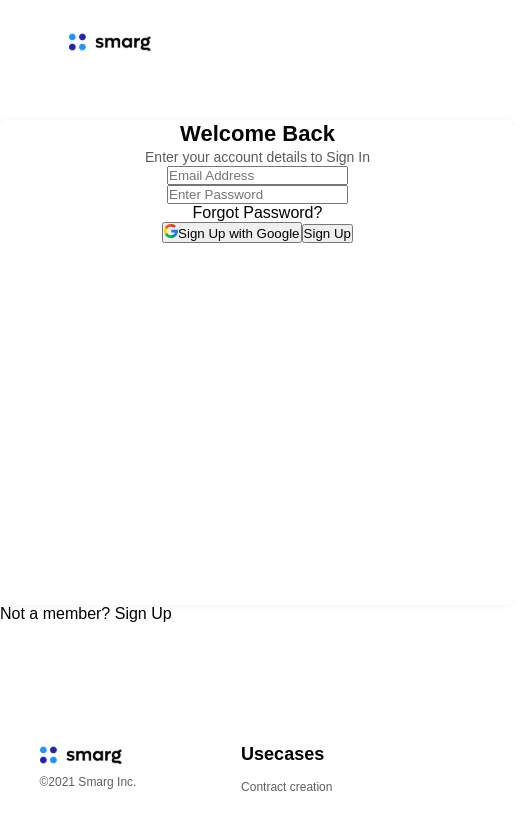
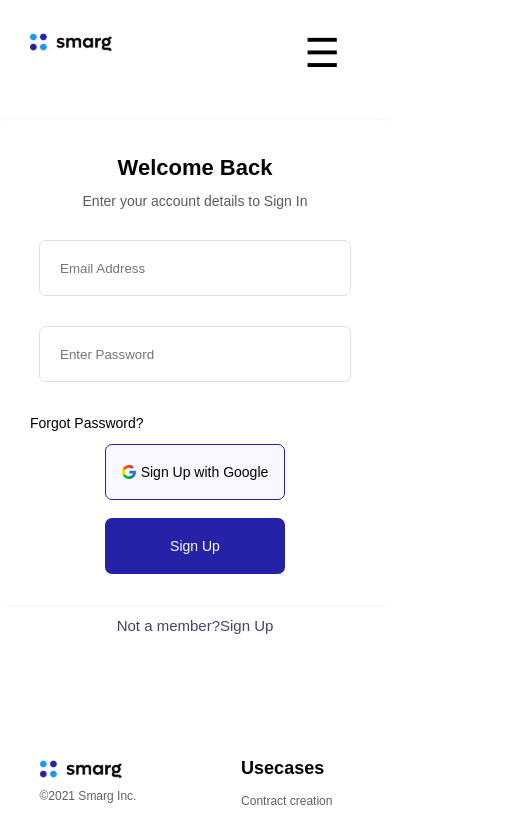
Before and after one commit to kennyjosef/smarg, a React (Create React App) app: page /signin in a window 390 px wide. Shown: the top 813 px of the page, 515 px wide, since content can reach past the window. Built offline with nearby package versions, Linux system fonts and the light colour scheme.

Commit message:
worked on signIn mobile view

```diff
--- /dev/null
+++ b/src/Components/Dashboard/Dashboard.css
@@ -0,0 +1,27 @@
+.top{
+    margin-top: 200px;
+    position: relative;
+}
+.bigger{
+    background-color: #09005D;
+    height: 900px;
+    width: 100%;
+}
+.posi{
+    position: absolute;
+    top: -200px;
+    left: 250px;
+}
+@media screen and (max-width:768px) {
+    .top{
+        width: 100%;
+        margin-top: 0px;
+    }
+    .posi img{
+        max-width: 100%;
+    }
+    .posi{
+        display: none;
+        margin-top: 20px;
+    }
+}
--- /dev/null
+++ b/src/Components/Dashboard/Dashboard.js
@@ -0,0 +1,19 @@
+import React from 'react'
+import Logo13 from '../../Assests/Image.png'
+import './Dashboard.css'
+
+const Dashboard = () => {
+
+  return (
+    <div className='top'>
+        <div className='posi'>
+            <img src={Logo13} alt="pix"/>
+        </div>
+        <div className='bigger'>
+
+        </div>
+    </div>
+  )
+}
+
+export default Dashboard
--- a/src/Components/SignIn/SignIn.css
+++ b/src/Components/SignIn/SignIn.css
@@ -28,7 +28,6 @@
     border-radius: 8px;
     margin: auto;
     margin-top: 120px;
-    /* border: 1px solid red; */
 
 }
 .containerForm h4{
@@ -38,16 +37,135 @@
     line-height: 28px;
     text-align: center;
     color: #040403;
+    padding-top: 34px;
+    padding-bottom: 10px;
 }
 .part{
     font-style: normal;
     font-weight: 300;
     font-size: 14px;
     line-height: 18px;
-    /* identical to box height, or 129% */
-
     text-align: center;
-
     color: #5A5A5A;
+    padding-bottom: 30px;
 
 }
+.containerForm input{
+    width: 445px;
+    height: 56px;
+    border: 0.5px solid #E0E0E0;
+    border-radius: 7px;
+    margin-bottom: 20px;
+    padding-left: 20px;
+}
+.forgot{
+    width: 200px;
+    height: 22px;
+    font-style: normal;
+    font-weight: 600;
+    font-size: 14px;
+    line-height: 22px;
+    color: #000000;
+    text-align: left;
+    margin-left: 40px;
+    margin-bottom: 37px;
+}
+.last-btn{
+    width: 445px;
+    height: 56px;
+    margin: auto;
+    display: flex;
+    margin-bottom: 20px;
+    justify-content: space-between;
+}
+.Lone{
+    border: 0.5px solid #2522A7;
+    border-radius: 7px;
+    background-color: #F9F8FF;
+    font-style: normal;
+    font-weight: 500;
+    font-size: 14px;
+    line-height: 14px;
+    color: #040403;
+    display: flex;
+    align-items: center;
+    justify-content: center;
+    gap: 5px;
+    cursor: pointer;
+    text-align: center;
+    width: 180px;
+    height: 56px;
+}
+.Ltwo{
+    cursor: pointer;
+    background: #2522A7;
+    border-radius: 7px;
+    border: none;
+    font-style: normal;
+    font-weight: 500;
+    font-size: 14px;
+    line-height: 14px;
+    color: #FBFBFF;
+    width: 180px;
+    height: 56px;
+
+}
+.Lpart{
+    text-align: center;
+    padding-top: 26px;
+    font-style: normal;
+    font-weight: 400;
+    font-size: 15px;
+    line-height: 22px;
+    color: rgba(1, 0, 63, 0.74);
+
+}
+.Lpart a{
+    font-style: normal;
+    font-weight: 6 00;
+    font-size: 15px;
+    line-height: 22px;
+     color: rgba(1, 0, 63, 0.74);
+}
+@media screen and (max-width:768px) {
+    .head{
+        width: 100%;
+    }
+    .ul{
+        display: none;
+        /* border: 1px solid red; */
+    }
+    .containerForm{
+        width: 100%;
+        margin-top: 120px;
+    }
+    .containerForm input{
+        width: 80%;
+        margin: auto;
+        margin-bottom: 30px;
+    }
+    .forgot{
+         width: 80%;
+        margin: auto;
+        margin-left: 30px;
+        margin-bottom: 10px;
+        /* text-align: center; */
+        font-weight: 500;
+    }
+    .last-btn{
+        width: 80%;
+        height: 130px;
+        margin: auto;
+        flex-direction: column;
+        align-items: center;
+
+
+    }
+    .Lpart{
+        width: 100%;
+        padding-top: 10px;
+    }
+    .part{
+        width: 100%;
+    }
+}
--- a/src/Components/SignIn/SignIn.js
+++ b/src/Components/SignIn/SignIn.js
@@ -1,12 +1,18 @@
-import React from 'react'
+import React, { useState } from 'react'
 import { Link } from 'react-router-dom'
 import Logo11 from '../../Assests/logo.svg'
 import Logo12 from '../../Assests/google.png'
 import './SignIn.css'
+// https://www.coreldraw.com/en/pages/10600028.html
 
 
 
 const SignIn = () => {
+    const [displayHamburger, setDispalyHamburger] =useState(true)
+
+    function handleDisplay (){
+       return setDispalyHamburger(preDisplay => !preDisplay)
+    }
   return (
     <div>
         <div className='main'>
@@ -14,7 +20,7 @@ const SignIn = () => {
             <Link to='/'>
                 <img src={Logo11} alt="pic"/>
             </Link>
-            <ul className='ul' >
+            <ul className={displayHamburger? "ul": "navShow"} >
                 <Link to="/testimonial">
                     <li>Privacy Policy</li>
                 </Link>
@@ -22,6 +28,12 @@ const SignIn = () => {
                     <li>Terms of Service</li>
                 </Link>
             </ul>
+            <div className='hamburger' onClick={handleDisplay}>
+            {
+
+                displayHamburger ?<span>&#9776;</span>:<span>&times;</span>
+            }
+            </div>
         </div>
         </div>
 
@@ -49,14 +61,16 @@ const SignIn = () => {
                 </div>
 
             </div>
-            <p>Forgot Password?</p>
-            <div>
-                    <button className=''> <img  src={Logo12} alt="pic"/>Sign Up with Google</button>
-                    <button className=''>Sign Up</button>
+            <p className='forgot'>Forgot Password?</p>
+            <div className='last-btn'>
+                    <button className='Lone'> <img  src={Logo12} alt="pic"/>Sign Up with Google</button>
+                    <button className='Ltwo'>Sign Up</button>
             </div>
 
         </div>
-        <p>Not a member? Sign Up</p>
+        <p className='Lpart'>Not a member?
+          <Link to="/signup">Sign Up</Link>
+        </p>
     </div>
   )
 }
--- a/src/Components/SignUp/Signup.css
+++ b/src/Components/SignUp/Signup.css
@@ -175,7 +175,14 @@ ul li{
     padding-left: 0;
     text-align: left;
 }
+.hamburger{
+    display: none;
+}
+
 @media screen and (max-width:768px) {
+    .me{
+        /* border: 1px solid green ; */
+    }
  .header{
     width: 100%;
     position:fixed;
@@ -196,7 +203,7 @@ ul li{
  .items{
     width: 100%;
     flex-direction: column;
-    margin-top: 110px;
+    margin-top: 130px;
 
  }
 
@@ -249,5 +256,9 @@ ul li{
 
     max-width: 100%;
  }
+ .hamburger{
+    display: block;
+    padding-right: 20px;
+ }
 
 }
--- a/src/Components/Solution/Solution.js
+++ b/src/Components/Solution/Solution.js
@@ -7,7 +7,7 @@ import Logo9 from '../../Assests/circle.png'
 import Logo10 from '../../Assests/Vector.png'
 import Logo11 from '../../Assests/triangle.png'
 import SoluButton from '../SoluButton/SoluButton'
-// import  './Solution.css'
+import { Link } from 'react-router-dom'
 
 const Solution = () => {
   return (
@@ -23,7 +23,9 @@ const Solution = () => {
                     <p className={classes.digi}>Helping digital</p>
                     <h3 className={classes.great}>With Clear agreements.</h3>
                     <p className={classes.sta}> No unclear, un-ending, and un-defined work or task, know exactly what’s expected.</p>
-                    <Button name="Get Started"/>
+                    <Link to="/signup">
+                        <Button name="Get Started"/>
+                    </Link>
                 </div>
                 <div className={classes.content2}>
                     <div className={classes.twocards}>
@@ -97,7 +99,9 @@ const Solution = () => {
                     <p className={classes.digi}>Helping digital</p>
                     <h3 className={classes.great}>Track work progress and velocity.</h3>
                     <p className={classes.sta}> No unclear, un-ending, and un-defined work or task, know exactly what’s expected.</p>
-                    <Button name="Get Started"/>
+                    <Link to="/signup">
+                        <Button name="Get Started"/>
+                    </Link>
 
                 </div>
             </div>
@@ -106,7 +110,9 @@ const Solution = () => {
                     <p className={classes.digi}>Helping digital</p>
                     <h3 className={classes.great}>Clients and freelancers money secured.</h3>
                     <p className={classes.sta}> Before work starts, payment is made into the contract. Money is only released when work has been done and approved.</p>
-                    <Button name="Get Started"/>
+                    <Link to="/signup">
+                        <Button name="Get Started"/>
+                    </Link>
 
                 </div>
                 <div className={classes.content2}>
--- a/src/Components/Solution/Solution.module.css
+++ b/src/Components/Solution/Solution.module.css
@@ -279,6 +279,8 @@
     color: #D71920;
 
 
+}.moving{
+    display: none;
 }
 @media screen and (max-width:768px) {
     .container{
@@ -343,7 +345,7 @@
     .moves{
         width: 80%;
         right: -20px;
-        top: 90px;
+        top: 30px;
         /* position: unset; */
     }
     .great{
--- a/src/Pages/HomePage/Home.css
+++ b/src/Pages/HomePage/Home.css
@@ -30,6 +30,9 @@
     justify-content: space-between;
     margin-bottom: 100px;
 }
+.for-heroSection{
+    margin-bottom: 100px;
+}
 @media screen and (max-width:768px) {
     .for-cards{
         width: 100%;
@@ -39,7 +42,9 @@
     .form{
         width: 90%;
         margin: auto;
-        /* flex-direction: column; */
-        /* border: 1px solid red; */
+
+    }
+    .for-heroSection{
+        margin-bottom: 10px;
     }
 }
--- a/src/Pages/HomePage/Home.js
+++ b/src/Pages/HomePage/Home.js
@@ -8,6 +8,7 @@ import Help from '../../Components/Help/Help'
 import Solution from '../../Components/Solution/Solution'
 import Navbar from '../../Components/Navbar/Navbar'
 import { Link } from 'react-router-dom'
+import Dashboard from '../../Components/Dashboard/Dashboard'
 
 const Home = () => {
   const cardData= [
@@ -35,6 +36,9 @@ const Home = () => {
         </Link>
       </form>
       </div>
+      <div>
+        <Dashboard/>
+      </div>
       <Help
         one="Helping digital"
         two="Talk of the Best Platform Anywhere"
```
Also changed, not shown: src/Components/SignUp/SignUp.js (+18 -7 lines), src/Assests/Image.png (added).
